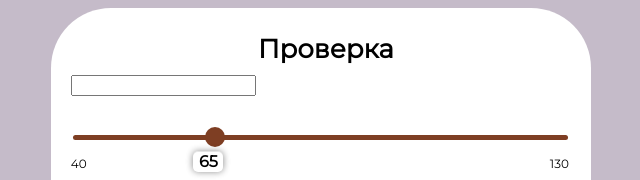
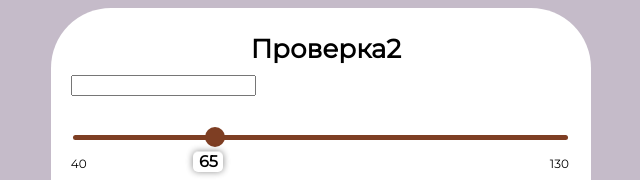
Before and after one commit to ileods/Calorie-calculator, a plain HTML site: page index.html in a window 1280 px wide. Shown: the top 180 px of the page, 322-962 px from the left. Drawn offline with Linux system fonts and the light colour scheme.

Commit message:
Update index.html

```diff
--- a/index.html
+++ b/index.html
@@ -13,7 +13,7 @@
 <body>
 
     <div class="form">
-        <h1>Проверка</h1>
+        <h1>Проверка2</h1>
         <input class="form-inputs__input valid" type="name" oninput="(function(e){e.setCustomValidity(''); return !e.validity.valid &amp;&amp; e.setCustomValidity(' ')})(this)" oninvalid="this.setCustomValidity(' ')">
         <div class="weight">
             <h3></h3>
```
